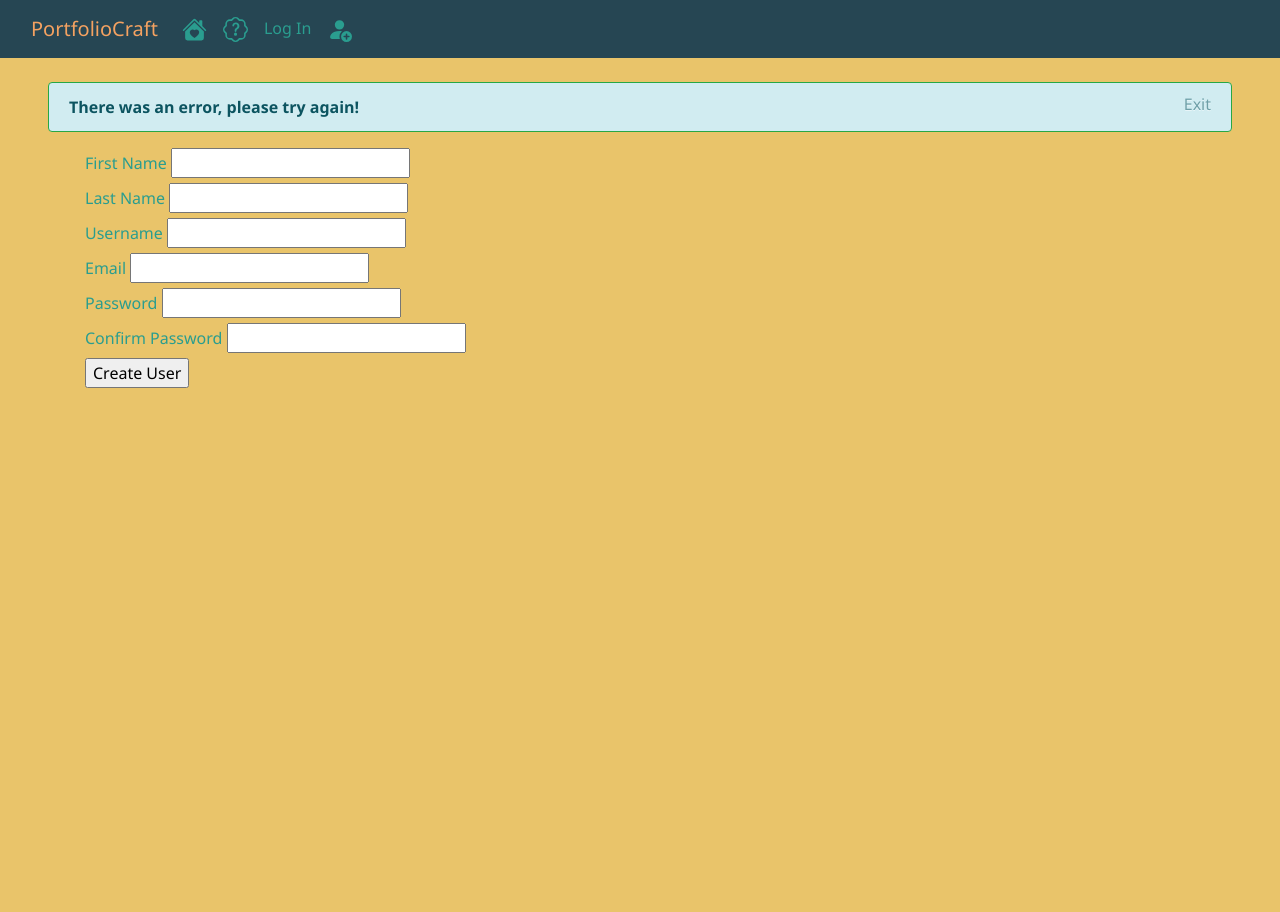
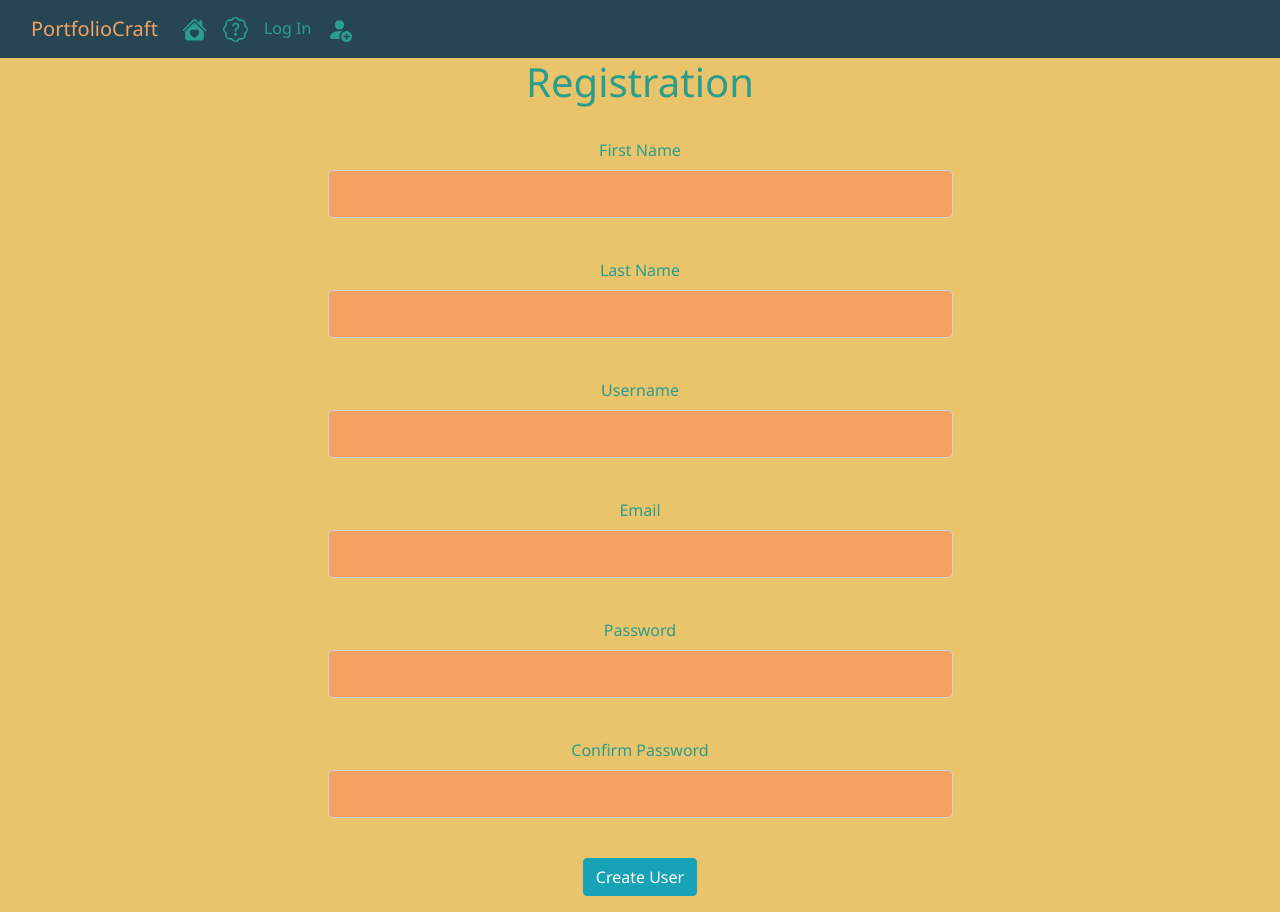
Before and after one commit to rachelbarkanic/PortfolioCraft, a Flask app: page /register in a window 1280 px wide. Before the commit the page ends 388 px from the top, so only its background shows below. Run offline with Flask 2, Linux system fonts and the light colour scheme; some libraries are stand-ins or nearby versions.

```diff
--- a/portfoliocraft/models.py
+++ b/portfoliocraft/models.py
@@ -51,6 +51,8 @@ class Project(db.Model):
     demo_link = db.Column(db.String(255), nullable = False)
     github_link = db.Column(db.String(255), nullable = False)
 
+    # want to add deployed boolean option with link if deployed and linked-in link
+
 
     def __init__(self, title, description, demo_link, github_link, user_id):
         self.title = title
--- a/portfoliocraft/projects/screenshot_handler.py
+++ b/portfoliocraft/projects/screenshot_handler.py
@@ -12,7 +12,7 @@ def screenshot_upload(pic_upload, project_id):
 
     filepath = os.path.join(current_app.root_path, 'static/screenshots', storage_filename)
 
-    output_size = (200, 200)
+    output_size = (500, 500)
 
     pic = Image.open(pic_upload)
     pic.thumbnail(output_size)
--- a/portfoliocraft/static/styles.css
+++ b/portfoliocraft/static/styles.css
@@ -72,3 +72,19 @@ body {
 #port-nav {
     color:#f4a261;
 }
+
+.flex-container {
+    display: flex;
+}
+
+.flex-child {
+    flex: 1;
+}
+
+.flex-child:first-child {
+    margin-right: 20px;
+}
+
+#project-screenshot {
+
+}
--- a/portfoliocraft/templates/register.html
+++ b/portfoliocraft/templates/register.html
@@ -1,23 +1,53 @@
 {% extends 'base.html' %}
 
 {% block body %}
-<div class="container">
+<div class="row align-items-center" align="center" style="height: 100vh;">
+    <div class="mx-auto col-10 col-md-8 col-lg-6">
+    <h1>Registration</h1>
+    <br>
 <form method="POST">
     {{ form.hidden_tag() }}
-    {{ form.first_name.label }} {{ form.first_name() }}
+    <div class="form-group">
+        {{ form.first_name.label(class='form-control-label') }}
+
+        {{ form.first_name(class='form-control form-control-lg') }}
+    </div>
     <br>
-    {{ form.last_name.label }} {{ form.last_name() }}
+    <div class="form-group">
+        {{ form.last_name.label(class='form-control-label') }}
+
+        {{ form.last_name(class='form-control form-control-lg') }}
+    </div>
     <br>
-    {{ form.username.label}} {{form.username() }}
+    <div class="form-group">
+        {{ form.username.label(class='form-control-label') }}
+
+        {{ form.username(class='form-control form-control-lg') }}
+    </div>
     <br>
-    {{ form.email.label}} {{form.email() }}
+    <div class="form-group">
+        {{ form.email.label(class='form-control-label') }}
+
+        {{ form.email(class='form-control form-control-lg') }}
+    </div>
     <br>
-    {{ form.password.label }} {{ form.password() }}
+    <div class="form-group">
+        {{ form.password.label(class='form-control-label') }}
+
+        {{ form.password(class='form-control form-control-lg') }}
+    </div>
     <br>
-    {{ form.pass_confirm.label }} {{ form.pass_confirm() }}
+    <div class="form-group">
+        {{ form.pass_confirm.label(class='form-control-label') }}
+
+        {{ form.pass_confirm(class='form-control form-control-lg') }}
+    </div>
     <br>
-    {{ form.submit() }}
+    <div class="form-group">
+        {{ form.submit(class='btn btn-info') }}
+    </div>
 </form>
+</div>
 </div>
 
 {% endblock %}
--- a/portfoliocraft/templates/resume.html
+++ b/portfoliocraft/templates/resume.html
@@ -2,8 +2,9 @@
 
 {% block body %}
 
-<div class="container" align="center">
 
+<div class="align-items-center" align="center" style="height: 100vh;">
+<br><br><br>
 
 {% if img %}
 <h1>Your Resume:</h1>
--- a/portfoliocraft/templates/user_resume.html
+++ b/portfoliocraft/templates/user_resume.html
@@ -1,8 +1,10 @@
 {% extends 'base.html' %}
 {% block body %}
 
-<div class="container">
-{{user.resume}}
+<div class="container" align="center">
+
+    <img src="{{url_for('static', filename = 'resumes/'+user.resume)}}" alt="resume">
+
 </div>
 
 {% endblock %}
--- a/portfoliocraft/users/picture_handler.py
+++ b/portfoliocraft/users/picture_handler.py
@@ -10,7 +10,7 @@ def add_profile_pic(pic_upload, username):
 
     filepath = os.path.join(current_app.root_path, 'static/profile_pics', storage_filename)
 
-    output_size = (200, 200)
+    output_size = (500, 500)
 
     pic = Image.open(pic_upload)
     pic.thumbnail(output_size)
--- a/portfoliocraft/users/views.py
+++ b/portfoliocraft/users/views.py
@@ -27,8 +27,6 @@ def register():
         db.session.commit()
         flash('Thanks for registering! Now you can log in!')
         return redirect(url_for('users.login'))
-    else:
-        flash('There was an error, please try again!')
 
     return render_template('register.html', form = form)
 
@@ -50,7 +48,7 @@ def login():
 
             return redirect(next)
         else:
-            flash('Something went wrong')
+            flash('Something went wrong, please try again!')
             return redirect(url_for('users.login'))
 
     return render_template('login.html', form = form)
@@ -133,3 +131,10 @@ def upload_file():
 
     return render_template('resume.html')
     # need form = form in render once figured out
+
+@users.route('/resume/<int:user_id>')
+def view_resume(user_id):
+
+    user = User.query.get_or_404(user_id)
+
+    return render_template('user_resume.html', user=user, title=user.username, resume = user.resume)
```
Also changed, not shown: portfoliocraft/templates/login.html (+14 -4 lines), portfoliocraft/templates/project.html (+5 -4 lines), portfoliocraft/templates/user_projects.html (+17 -9 lines), portfoliocraft/data.sqlite, portfoliocraft/static/profile_pics/rbarkanic.jpeg, portfoliocraft/static/resumes/container.jpeg (added), portfoliocraft/static/resumes/container.png (added), portfoliocraft/static/resumes/default_profile.png (added), 2 other files.
